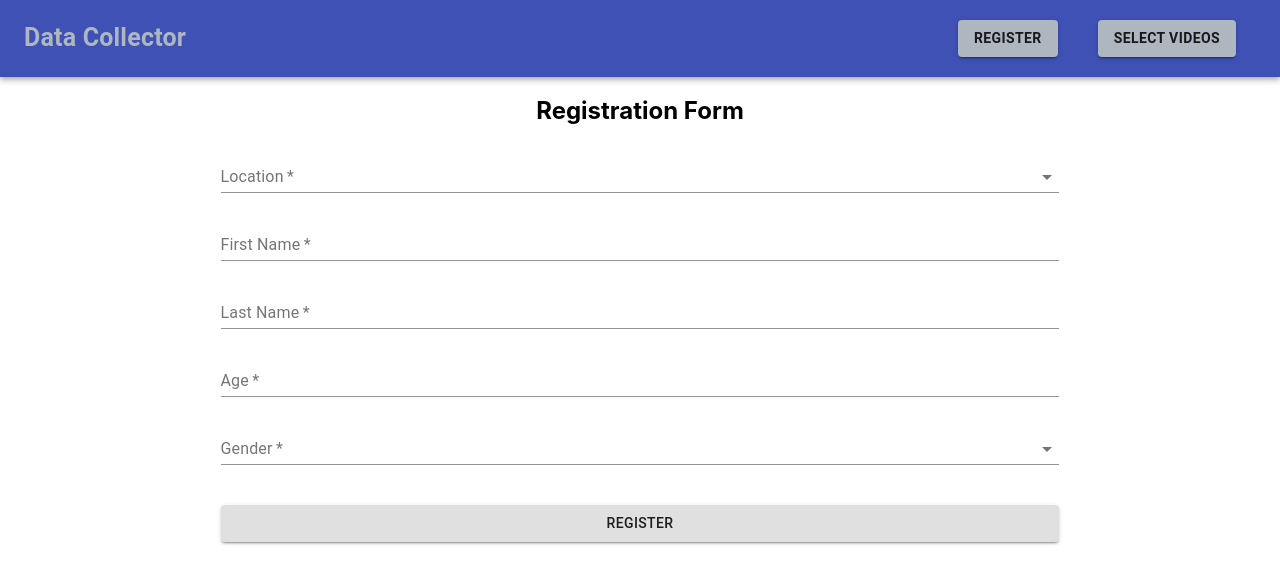
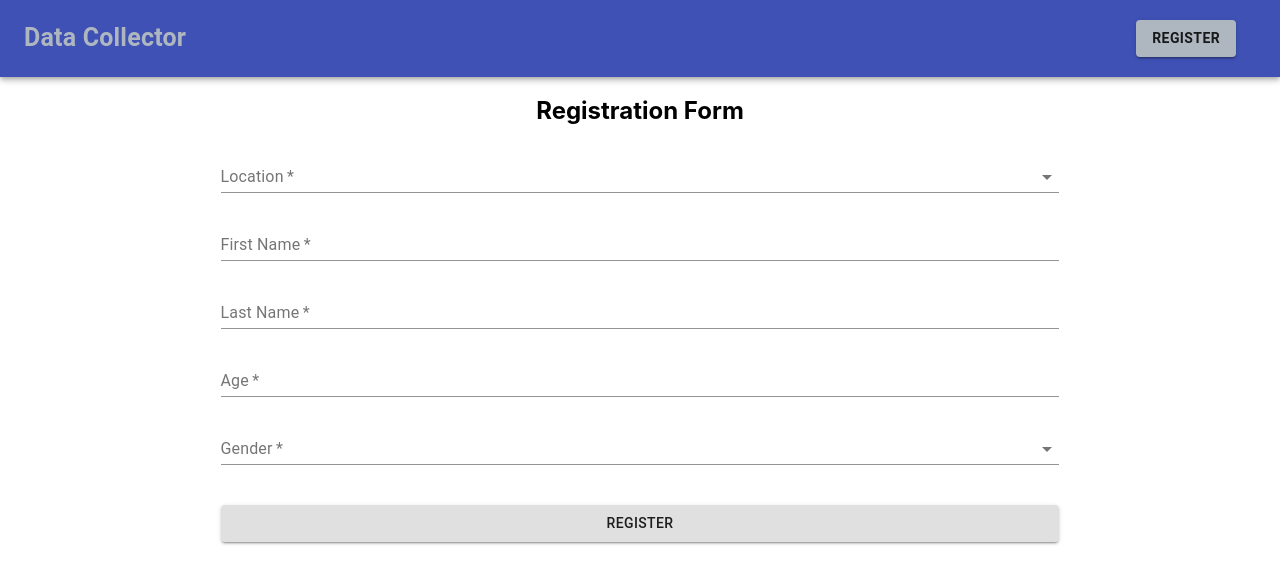
Before and after one commit to cepdnaclk/e16-4yp-Human-Animal-Emotion-Detection-Using-ECG-and-ML-Techniques, a React (Create React App) app in the folder code/web application/data-collector/: page / in a window 1280 px wide. Shown: the top 584 px of the page. Built offline with nearby package versions, Linux system fonts and the light colour scheme.

Commit message:
remove unwanted button

```diff
--- a/code/web application/data-collector/src/components/headerComponent.js
+++ b/code/web application/data-collector/src/components/headerComponent.js
@@ -96,9 +96,9 @@ export default function HeaderBar() {
                         <Link href="/">
                             <Button variant="contained" className={classes.login} >Register</Button>
                         </Link>
-                        <Link href="/videos">
+                       {/* <Link href="/videos">
                             <Button variant="contained" className={classes.login} >Select Videos</Button>
-                        </Link>
+                        </Link>*/}
                         {/*<Link href="/play">
                             <Button variant="contained" className={classes.login} >Play</Button>
                         </Link>
```
